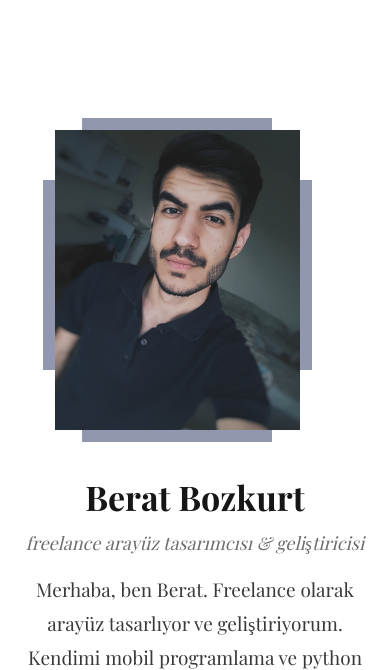
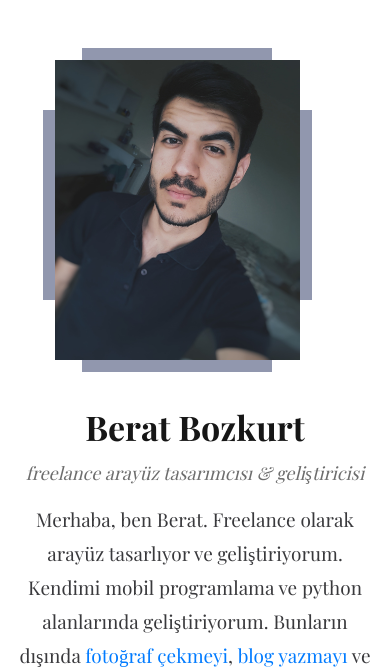
Before and after one commit to berat/berat.github.io, a PHP site: page / in a window 390 px wide. Shown: the top 670 px of the page. Run offline with PHP 8.4, Linux system fonts and the light colour scheme; some libraries are stand-ins or nearby versions; some web fonts are replaced.

Commit message:
düzenleme

```diff
--- a/style.css
+++ b/style.css
@@ -175,4 +175,5 @@ a{
      .bottom ul{display: block;margin-top: -40px;}
      .bottom ul li{padding-bottom: 10px;text-align: center}
      .bottom ul li:after{content: none}
+     .col-lg-4{margin-top: -40px;}
  }
```
Also changed, not shown: 2 other files.
